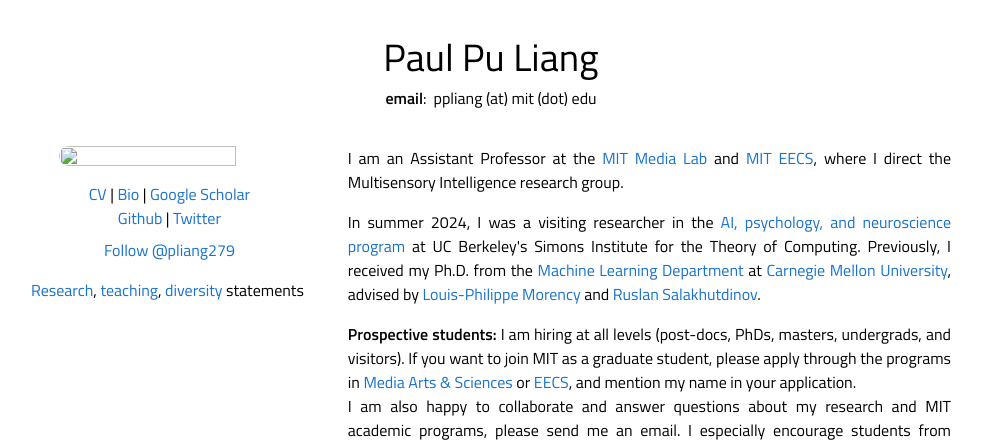
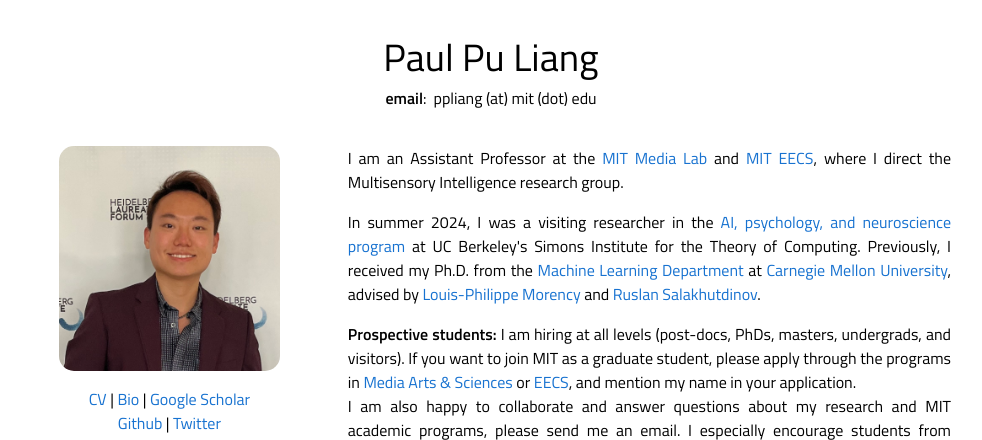
Before and after one commit to pliang279/pliang279.github.io, a plain HTML site: page papers/index.html in a window 1280 px wide. Shown: the top 440 px of the page, without its empty margins (149-1131 px from the left). Drawn offline with Linux system fonts and the light colour scheme; a script that the page names is missing.

Commit message:
Update index.html

```diff
--- a/papers/index.html
+++ b/papers/index.html
@@ -64,7 +64,7 @@
   background-color: #ffffd0;
   }
   </style>
-  <link rel="shortcut icon" href="images/favicon.ico" type="image/vnd.microsoft.icon">
+  <link rel="shortcut icon" href="../images/favicon.ico" type="image/vnd.microsoft.icon">
   <script type="text/javascript" src="js/hidebib.js"></script>
   <title>Paul Liang, MIT</title>
   <meta name="Paul Liang's Homepage" http-equiv="Content-Type" content="Paul Liang's Homepage">
@@ -82,7 +82,7 @@
   </p>
 
   <tr>
-    <td width="33%" valign="top"><img src="images/photo2023_small.jpeg" width="70%" class="center" style="border-radius:15px">
+    <td width="33%" valign="top"><img src="../images/photo2023_small.jpeg" width="70%" class="center" style="border-radius:15px">
     <p align=center>
     <a href="cv_07_2024.pdf" target="_blank">CV</a> |
     <a href="bio.txt" target="_blank">Bio</a> |
```
